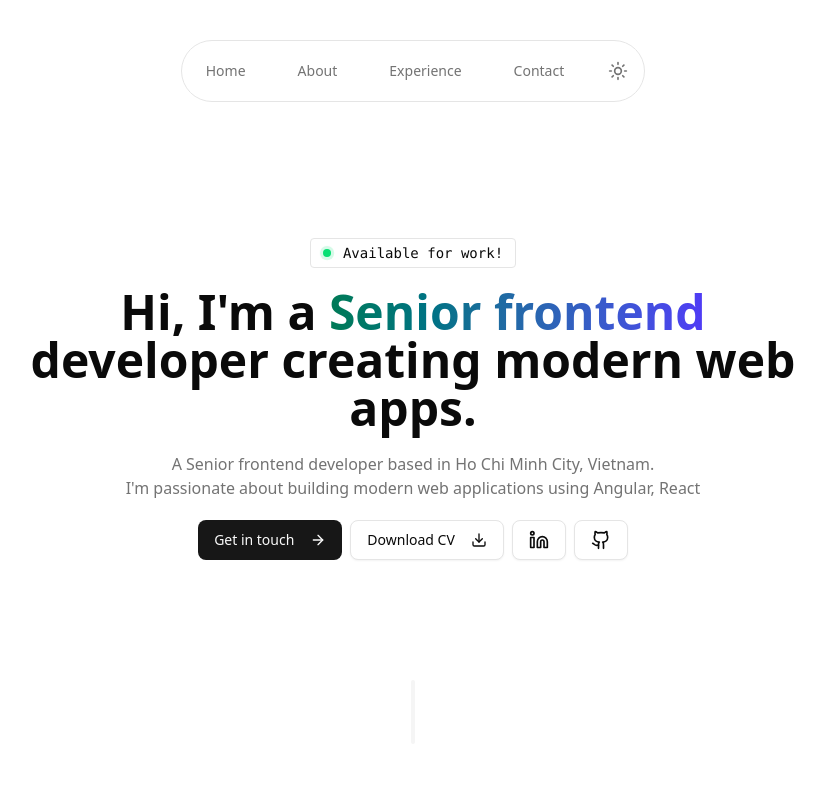
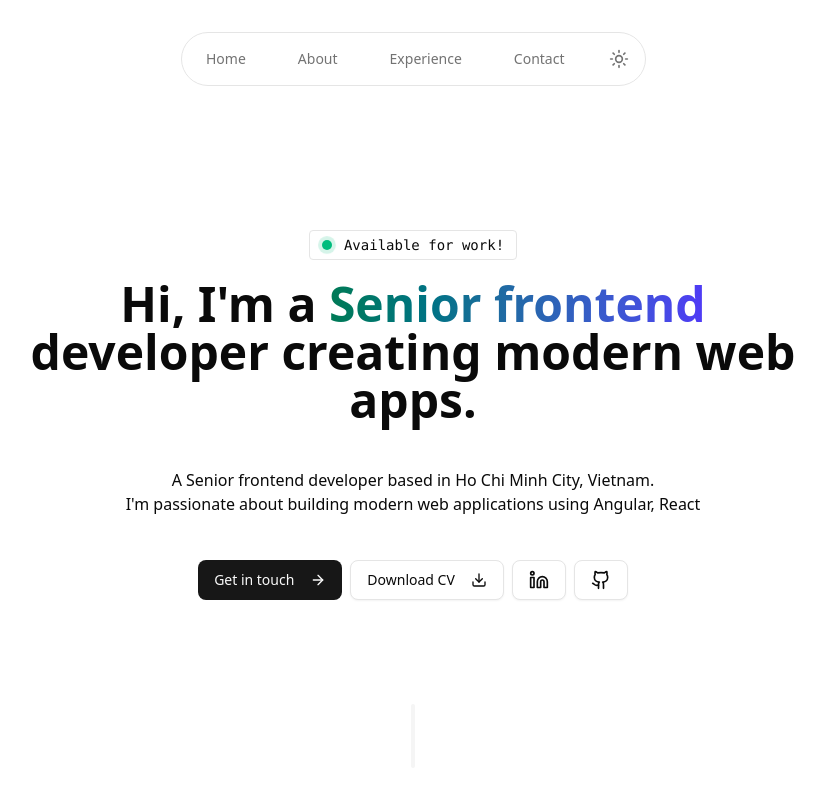
Before and after one commit to truonghungit/portfolio, a React (Vite) app: page / in a window 1280 px wide. Shown: the top 800 px of the page, without its empty margins (227-1052 px from the left). Built offline with nearby package versions, Linux system fonts and the light colour scheme.

Commit message:
feat: enhance header visibility on scroll and update hero section styles

```diff
--- a/src/components/section/header.tsx
+++ b/src/components/section/header.tsx
@@ -1,23 +1,49 @@
+import { useEffect, useRef, useState } from 'react';
 import { motion } from 'framer-motion';
 
 import { cn } from '@/lib/utils';
 import { navigation } from '@/data/navigation';
 import { useActiveSection } from '../active-section/use-active-section';
+
 import { ThemeToggle } from '../theme/theme-toggle';
 
 export const Header = () => {
   const { activeSection, setActiveSection, setTimeOfLastClick } =
     useActiveSection();
+  const [showHeader, setShowHeader] = useState(true);
+  const lastScrollY = useRef(0);
 
-  console.log('Active Section:', activeSection);
+  useEffect(() => {
+    const handleScroll = () => {
+      const currentScrollY = window.scrollY;
+      if (currentScrollY <= 0) {
+        setShowHeader(true);
+      } else if (currentScrollY > lastScrollY.current) {
+        // Scrolling down
+        setShowHeader(false);
+      } else if (currentScrollY < lastScrollY.current) {
+        // Scrolling up
+        setShowHeader(true);
+      }
+      lastScrollY.current = currentScrollY;
+    };
+    window.addEventListener('scroll', handleScroll, { passive: true });
+    return () => {
+      window.removeEventListener('scroll', handleScroll);
+    };
+  }, []);
 
   return (
     <motion.header
       initial={{ y: -100, opacity: 0 }}
-      animate={{ y: 0, opacity: 1 }}
-      className='bg-background/80 sticky top-5 z-20 my-5 flex items-center gap-2 top-10 my-8 rounded-full border px-2 py-2 sm:py-3 backdrop-blur-sm'
+      animate={{
+        y: showHeader ? 0 : -120,
+        opacity: showHeader ? 1 : 0.5,
+        transition: { type: 'tween', duration: 0.3 },
+      }}
+      className='bg-background/80 sticky top-5 z-20 flex items-center gap-2 my-8 rounded-full border px-2 py-1 sm:py-2 backdrop-blur-sm transition-transform duration-300 will-change-transform'
     >
-      <nav className='text-muted-foreground text-sm block'>
+      <nav className='text-muted-foreground block'>
         <ul className='flex gap-3 sm:gap-5 items-center'>
           {navigation.map(({ name, hash, icon }) => {
             const Icon = icon;
@@ -25,27 +51,18 @@ export const Header = () => {
               <li key={name}>
                 <a
                   href={hash}
-                  className='flex hover:text-foreground relative px-3 py-3 sm:px-4 sm:py-2 transition-colors'
+                  className={cn(
+                    'flex hover:text-foreground text-sm font-medium relative px-3 py-3 sm:px-4 sm:py-2 transition-colors',
+                    name === activeSection && 'text-emerald-700'
+                  )}
                   onClick={() => {
                     setActiveSection(name);
                     setTimeOfLastClick(Date.now());
                   }}
                 >
-                  <span
-                    className={cn(
-                      'hidden sm:inline-block',
-                      name === activeSection && 'text-emerald-700'
-                    )}
-                  >
-                    {name}
-                  </span>
+                  <span className='hidden sm:inline-block'>{name}</span>
                   <span className='inline-block sm:hidden'>
-                    <Icon
-                      className={cn(
-                        'w-5 h-5',
-                        name === activeSection && 'text-emerald-700'
-                      )}
-                    />
+                    <Icon className='w-5 h-5' />
                   </span>
                   {name === activeSection && (
                     <motion.span
--- a/src/components/section/hero.tsx
+++ b/src/components/section/hero.tsx
@@ -25,9 +25,9 @@ export const Hero = () => {
           href='#contact'
           className='flex items-center gap-3 rounded border px-3 py-1'
         >
-          <span className='relative flex size-2'>
-            <span className='absolute flex size-full animate-ping rounded-full bg-green-400 opacity-75'></span>
-            <span className='relative flex size-2 rounded-full bg-green-400'></span>
+          <span className='relative flex w-[10px] h-[10px]'>
+            <span className='absolute flex size-full animate-ping rounded-full bg-emerald-500 opacity-75'></span>
+            <span className='relative flex w-[10px] h-[10px] rounded-full bg-emerald-500'></span>
           </span>
           <span className='font-mono text-sm'>Available for work!</span>
         </a>
@@ -49,7 +49,7 @@ export const Hero = () => {
         transition={{
           delay: 0.1,
         }}
-        className='text-muted-foreground max-w-xl'
+        className='max-w-xl my-6'
       >
         A Senior frontend developer based in Ho Chi Minh City, Vietnam. <br />
         I'm passionate about building modern web applications using Angular,
--- a/src/components/section/section-divider.tsx
+++ b/src/components/section/section-divider.tsx
@@ -6,7 +6,7 @@ export const SectionDivider = () => {
       initial={{ opacity: 0, y: 100 }}
       animate={{ opacity: 1, y: 0 }}
       transition={{ delay: 0.125 }}
-      className='bg-muted my-5 h-16 w-1 rounded-full sm:my-20'
+      className='bg-muted my-5 h-16 w-1 rounded-full sm:my-16'
     ></motion.div>
   );
 };
--- a/src/index.css
+++ b/src/index.css
@@ -66,6 +66,7 @@
   --secondary: oklch(0.97 0 0);
   --secondary-foreground: oklch(0.205 0 0);
   --muted: oklch(0.97 0 0);
+  /* --muted-foreground: oklch(0.556 0 0); */
   --muted-foreground: oklch(0.556 0 0);
   --accent: oklch(0.97 0 0);
   --accent-foreground: oklch(0.205 0 0);
```
